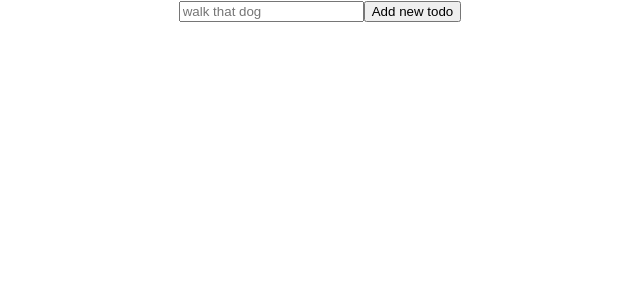
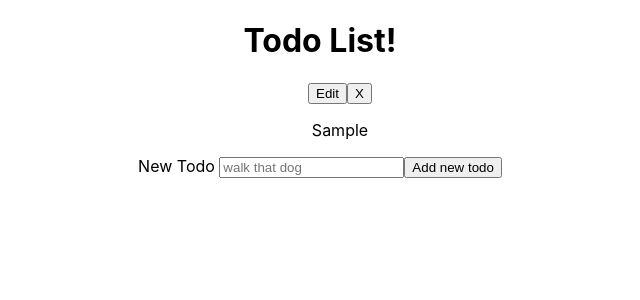
Before and after one commit to kzieber/react-todo-list, a React (Create React App) app: page / in a window 1280 px wide. Both pictures are taken after typing "Sample" into the empty fields and a click on the button "Add new todo". Shown: the top 300 px of the page, without its empty margins (320-960 px from the left). Built offline with nearby package versions, Linux system fonts and the light colour scheme.

Commit message:
form done and create/todo working

```diff
--- a/package.json
+++ b/package.json
@@ -9,6 +9,7 @@
     "react": "^17.0.1",
     "react-dom": "^17.0.1",
     "react-scripts": "4.0.1",
+    "uuid": "^8.3.2",
     "web-vitals": "^0.2.4"
   },
   "scripts": {
--- a/src/NewTodoForm.js
+++ b/src/NewTodoForm.js
@@ -1,10 +1,11 @@
 import React, { Component } from 'react'
+import { v4 as uuidv4 } from 'uuid';
 
 export default class NewTodoForm extends Component {
   constructor(props){
     super(props)
     this.state = {
-      todoText: ''
+      task: ''
     }
 
     this.handleChange = this.handleChange.bind(this)
@@ -19,18 +20,19 @@ export default class NewTodoForm extends Component {
 
   handleSubmit(evt){
     evt.preventDefault()
+    const newTodo = {...this.state, id: uuidv4()}
 
+    this.props.createTodo(newTodo)
 
-    this.setState({
-      todoText: ''
-    })
+    this.setState({ task: '' })
   }
 
   render() {
     return (
       <div>
         <form onSubmit={this.handleSubmit}>
-          <input type="text" value={this.state.todoText} name="todoText" placeholder='walk that dog' onChange={this.handleChange} />
+          <label htmlFor='task'>New Todo  </label>
+          <input type="text" value={this.state.task} id='task' name="task" placeholder='walk that dog' onChange={this.handleChange} />
           <button type="submit">Add new todo</button>
         </form>
       </div>
--- a/src/Todo.js
+++ b/src/Todo.js
@@ -1,11 +1,21 @@
 import React, { Component } from 'react'
 
 export default class Todo extends Component {
+  constructor(props){
+    super(props)
+    this.handleRemove = this.handleRemove.bind(this)
+  }
+
+  handleRemove(){
+    this.props.removeTodo(this.props.id)
+  }
+
   render() {
-    console.log('props', this.props)
     return (
       <div>
-        <h1>this.props.</h1>
+        <button>Edit</button>
+        <button onClick={this.handleRemove}>X</button>
+        <p>{this.props.task}</p>
       </div>
     )
   }
--- a/src/TodoList.js
+++ b/src/TodoList.js
@@ -8,18 +8,35 @@ export default class TodoList extends Component {
     this.state = {
       todos: []
     }
+
+    this.create = this.create.bind(this)
+    this.remove = this.remove.bind(this)
+  }
+
+  create(newTodo){
+    this.setState({
+      todos: [...this.state.todos, newTodo]
+    })
+  }
+
+  remove(id){
+    this.setState({
+      todos: this.state.todos.filter(todo => todo.id !== id)
+    })
   }
 
   render() {
-
     const todoItems = this.state.todos.map(todo => {
-      return <Todo />
+      return <Todo key={todo.id} id={todo.id} task={todo.task} removeTodo={this.remove}/>
     })
 
     return (
       <div>
-        <NewTodoForm />
-        {todoItems}
+        <h1>Todo List!</h1>
+          <ul>
+            {todoItems}
+          </ul>
+          <NewTodoForm createTodo={this.create} />
       </div>
     )
   }
```
Also changed, not shown: 2 other files (tests, documents, lock files or other folders).
